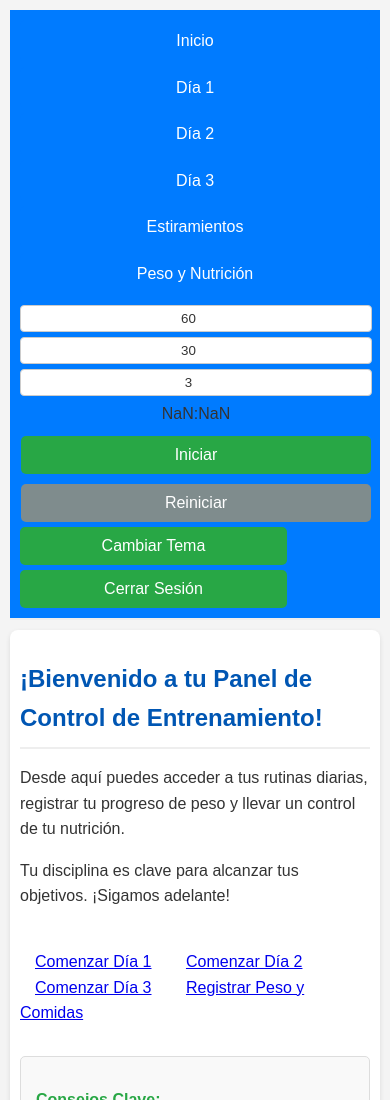
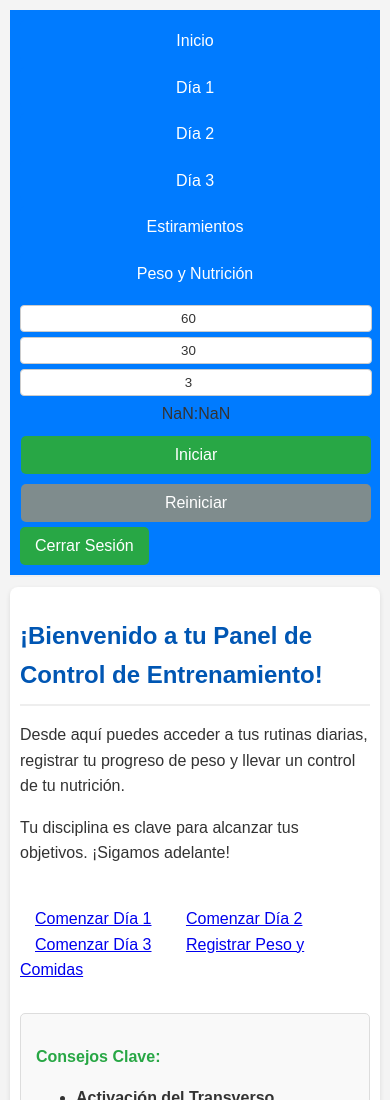
Before and after one commit to ernesarevalo/gymroutine, a plain HTML site: page index.html in a window 390 px wide. Shown: the top 1100 px of the page. Drawn offline with Linux system fonts and the light colour scheme; sample sign-in values are in the browser's storage.

Commit message:
Update index.html

```diff
--- a/index.html
+++ b/index.html
@@ -9,25 +9,6 @@
 <body>
     <script src="js/auth.js"></script>
     <script src="js/app.js"></script>
-    <script>
-        // Redirige al login si no está autenticado, o muestra el contenido si sí lo está
-        document.addEventListener('DOMContentLoaded', () => {
-            const loggedIn = localStorage.getItem('loggedIn');
-            const loginSection = document.getElementById('login-section');
-            const mainContent = document.getElementById('main-content');
-
-            if (loggedIn === 'true') {
-                if (loginSection) loginSection.style.display = 'none';
-                if (mainContent) mainContent.style.display = 'block';
-                // Inicializar lógica de la app para la home principal
-                // (El resto de app.js se encarga de esto)
-            } else {
-                if (loginSection) loginSection.style.display = 'block';
-                if (mainContent) mainContent.style.display = 'none';
-            }
-        });
-    </script>
-
     <div id="login-section" class="container login-container" style="display:none;">
         <h1>Iniciar Sesión</h1>
         <form id="loginForm">
@@ -57,7 +38,6 @@
                 <button id="reset-timer-btn" disabled>Reiniciar</button>
             </div>
             <div>
-                <button id="theme-toggle-btn" class="theme-toggle-btn">Cambiar Tema</button>
                 <button onclick="logout()">Cerrar Sesión</button>
             </div>
         </div>
```
